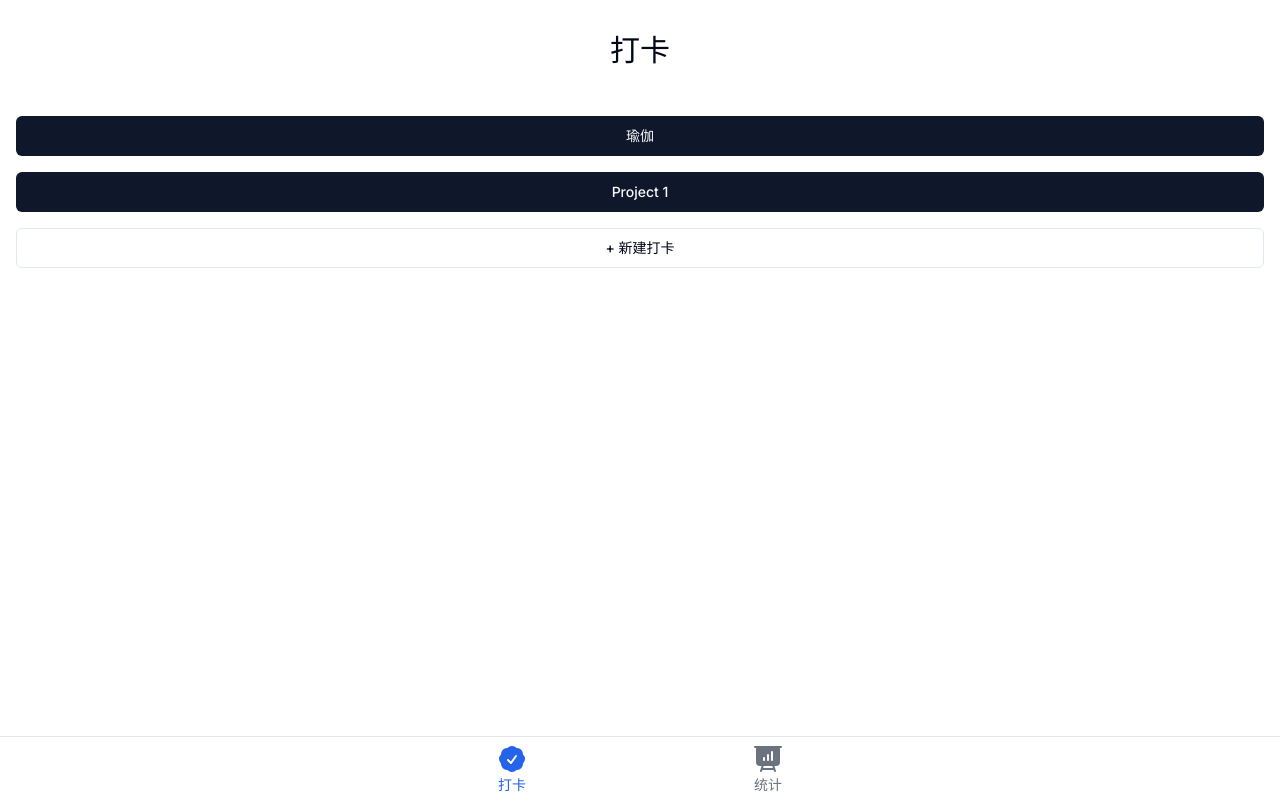
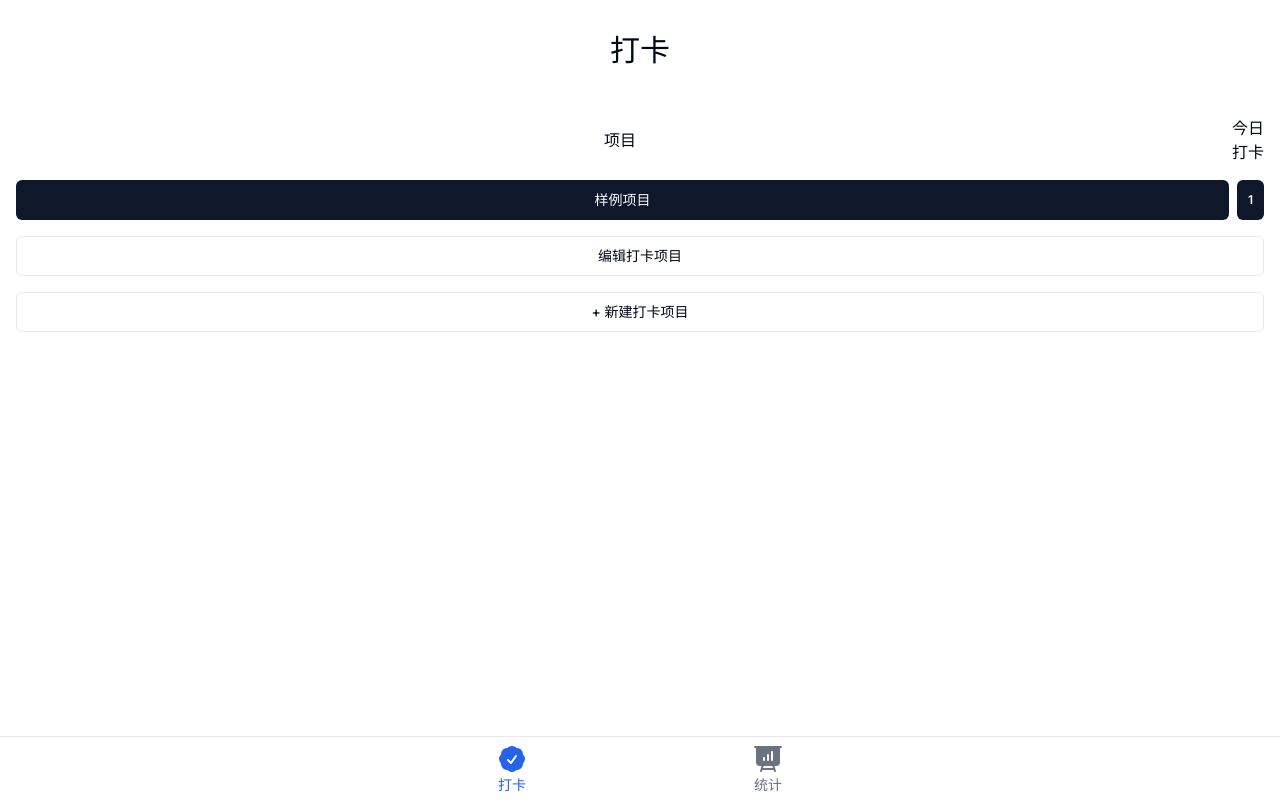
Before and after one commit to goot4/my-daka-app, a Next.js app: page / in a window 1280 px wide. Built offline with nearby package versions, Linux system fonts and the light colour scheme.

Commit message:
crud userData finished

```diff
--- a/app/page.tsx
+++ b/app/page.tsx
@@ -1,12 +1,19 @@
 'use client';
-import {getData, mockData, saveData, UserData} from "@/lib/data";
+import {getData, mockData, ProjectData, saveData, UserData} from "@/lib/data";
 import DakaEditor from "@/components/dakaEditor";
+import NewProjectEditor from "@/components/newProjectEditor";
+import {useEffect, useState} from "react";
+import {Button} from "@/components/ui/button";
 import ProjectEditor from "@/components/projectEditor";
-import {useEffect, useState} from "react";
+import {Badge} from "@/components/ui/badge";
+import {Separator} from "@/components/ui/separator";
+import {Analysis} from "@/lib/analysis";
 
 
 export default function Home() {
   const [userData, setUserData] = useState<UserData>(mockData)
+  const [isEditing, setIsEditing] = useState<boolean>(false)
+
   useEffect(() => {
     setUserData(getData())
     console.log(userData)
@@ -14,10 +21,108 @@ export default function Home() {
   return (
     <main className="flex flex-col justify-center items-stretch w-full space-y-4">
       <h1 className={"my-8 text-3xl text-center"}>打卡</h1>
+      <div className={"flex text-center"}>
+        <p className={"ml-4 mr-2 grow flex items-center justify-center"}>项目</p>
+        <p className={"mr-4"}>今日<br/>打卡</p>
+      </div>
       {userData.projects.map(project => {
-        return (<DakaEditor key={project.id} project={project} />)
+        if(!isEditing){
+          return (
+            <div key={project.id} className={"flex flex-row"}>
+              <DakaEditor project={project} dakaHandler={dakaHandler}/>
+              <Badge className={"mr-4 rounded-md"}>{Analysis.timesForToday(project)}</Badge>
+            </div>
+          )
+        }else{
+          return (<ProjectEditor key={project.id} project={project}
+                                 renameHandler={projectRenameHandler} projectDeleteHandler={projectDeleteHandler}/>)
+        }
       })}
-      <ProjectEditor/>
+      <Button variant={"outline"} className={"mx-4"}
+      onClick={editProjectsHandler}>{isEditing? '完成':'编辑打卡项目'}</Button>
+      {!isEditing && <NewProjectEditor newProjectSubmittedHandler={newProjectSubmittedHandler}/>}
     </main>
   );
+
+  function dakaHandler(editedProject: ProjectData, date: Date, description: string) {
+    const newLog = { date: date.getTime(), description}
+    const updatedUserData: UserData = {
+      ...userData,
+      projects: userData.projects.map(project =>{
+        if(project.id === editedProject.id){
+          return {
+            ...project,
+            logs: [ ...project.logs, newLog]
+          }
+        }
+        return project
+      })
+    }
+    saveData(updatedUserData)
+    setUserData(updatedUserData)
+  }
+
+  function editProjectsHandler(){
+    setIsEditing(!isEditing)
+  }
+
+  function projectRenameHandler(editedProject: ProjectData, newName:string){
+    // 同名检测
+    let exist = false
+    userData.projects.forEach(project=>{
+      if(project.name === newName && project.id !== editedProject.id){
+        exist = true
+      }
+    })
+    if(exist) return alert("同名打卡项目已存在")
+
+    const newProject: ProjectData = {
+      id: newName,
+      name: newName,
+      logs: []
+    }
+    const updatedUserData: UserData = {
+      ...userData,
+      projects: userData.projects.map(project=>{
+        if(project.id === editedProject.id){
+          return newProject
+        }
+        return project
+      })
+    }
+    saveData(updatedUserData)
+    setUserData(updatedUserData)
+  }
+
+  function newProjectSubmittedHandler(projectName: string) {
+    // 同名检测
+    let exist = false
+    userData.projects.forEach(project=>{
+      if(project.name === projectName){
+        exist = true
+      }
+    })
+    if(exist) return alert("同名打卡项目已存在")
+
+    const newProject: ProjectData = {
+      id: projectName,
+      name: projectName,
+      logs: []
+    }
+    const updatedUserData: UserData = {
+      ...userData,
+      projects: [ ...userData.projects, newProject ]
+    }
+    saveData(updatedUserData)
+    setUserData(updatedUserData)
+  }
+
+  function projectDeleteHandler(deletedProject:ProjectData){
+    const updatedUserData: UserData = {
+      ...userData,
+      projects: userData.projects.filter(project=> project.id !== deletedProject.id)
+    }
+    saveData(updatedUserData)
+    setUserData(updatedUserData)
+  }
 }
--- a/components/dakaEditor.tsx
+++ b/components/dakaEditor.tsx
@@ -18,25 +18,29 @@ import {ProjectData} from "@/lib/data";
 import * as React from "react";
 import {ChangeEvent} from "react";
 
-export default function DakaEditor({project}: {project: ProjectData}) {
+interface Props {
+  project: ProjectData,
+  dakaHandler: (project: ProjectData, date:Date, description: string)=> void
+}
+export default function DakaEditor({project, dakaHandler}: Props) {
   const [date, setDate] = React.useState<Date>(new Date())
-  const [log, setLog] = React.useState("")
+  const [description, setDescription] = React.useState("")
   const changeDate = (value:Date) => {
     setDate(value)
   }
   const changeLogHandler = (event: ChangeEvent<HTMLTextAreaElement>)=>{
-    setLog(event.target.value)
+    setDescription(event.target.value)
   }
   const enterDrawerHandler = () =>{
     setDate(new Date())
+    setDescription("")
   }
   const submitHandler = ()=>{
-    console.log(date)
-    console.log(log)
+    dakaHandler(project, date, description)
   }
   return (
     <Drawer>
-      <DrawerTrigger asChild><Button onClick={enterDrawerHandler} className={"mx-4"}>{project.name}</Button></DrawerTrigger>
+      <DrawerTrigger asChild><Button onClick={enterDrawerHandler} className={"grow ml-4 mr-2"}>{project.name}</Button></DrawerTrigger>
       <DrawerContent>
         <DrawerHeader>
           <DrawerTitle>{project.name}</DrawerTitle>
@@ -44,7 +48,7 @@ export default function DakaEditor({project}: {project: ProjectData}) {
         </DrawerHeader>
         <div className={"flex flex-col items-center mx-4 space-y-4"}>
           <DatePicker date={date} changeDate={changeDate}/>
-          <Textarea onChange={changeLogHandler} placeholder={'这次打卡有什么需要记录的内容吗?'} className={""}/>
+          <Textarea value={description} onChange={changeLogHandler} placeholder={'这次打卡有什么需要记录的内容吗?'} className={""}/>
         </div>
 
         <DrawerFooter>
--- /dev/null
+++ b/components/newProjectEditor.tsx
@@ -0,0 +1,56 @@
+'use client';
+
+import {
+  Drawer,
+  DrawerClose,
+  DrawerContent,
+  DrawerDescription,
+  DrawerFooter,
+  DrawerHeader,
+  DrawerTitle,
+  DrawerTrigger,
+} from "@/components/ui/drawer"
+import {Button} from "@/components/ui/button";
+
+import * as React from "react";
+import {Input} from "@/components/ui/input";
+import {ChangeEvent} from "react";
+
+export default function NewProjectEditor({newProjectSubmittedHandler}:
+                                           {newProjectSubmittedHandler: (projectName:string)=>void}) {
+  const [projectName, setProjectName] = React.useState("");
+
+  const nameChangeHandler = (event: ChangeEvent<HTMLInputElement>)=> {
+    setProjectName(event.target.value)
+  }
+  const enterDrawerHandler = () =>{
+    setProjectName('')
+  }
+  const submitHandler = ()=>{
+    newProjectSubmittedHandler(projectName)
+  }
+  return (
+    <Drawer>
+      <DrawerTrigger asChild>
+        <Button variant={"outline"} onClick={enterDrawerHandler} className={"mx-4"}>
+          + 新建打卡项目
+        </Button>
+      </DrawerTrigger>
+      <DrawerContent>
+        <DrawerHeader>
+          <DrawerTitle>新建打卡项目</DrawerTitle>
+          <DrawerDescription>编辑打卡名称</DrawerDescription>
+        </DrawerHeader>
+        <div className={"flex flex-col items-center mx-4 space-y-4"}>
+          <Input value={projectName} onChange={nameChangeHandler} placeholder={"输入打卡名称"}/>
+        </div>
+
+        <DrawerFooter>
+          <DrawerClose asChild><Button onClick={submitHandler} disabled={projectName===''}>提交</Button></DrawerClose>
+          <DrawerClose asChild><Button variant="outline">取消</Button></DrawerClose>
+        </DrawerFooter>
+      </DrawerContent>
+    </Drawer>
+
+  )
+}
--- a/components/projectEditor.tsx
+++ b/components/projectEditor.tsx
@@ -10,42 +10,57 @@ import {
   DrawerTitle,
   DrawerTrigger,
 } from "@/components/ui/drawer"
+import { Trash2 } from 'lucide-react';
 import {Button} from "@/components/ui/button";
 
 import * as React from "react";
 import {Input} from "@/components/ui/input";
 import {ChangeEvent} from "react";
+import {ProjectData} from "@/lib/data";
 
-export default function ProjectEditor() {
+interface Props {
+  project: ProjectData,
+  renameHandler: (project: ProjectData, newName: string) => void
+  projectDeleteHandler: (project: ProjectData) => void
+}
+
+export default function ProjectEditor({project, renameHandler, projectDeleteHandler}: Props) {
   const [projectName, setProjectName] = React.useState("");
 
   const nameChangeHandler = (event: ChangeEvent<HTMLInputElement>)=> {
     setProjectName(event.target.value)
   }
   const enterDrawerHandler = () =>{
-    setProjectName('')
+    setProjectName(project.name)
   }
   const submitHandler = ()=>{
-    console.log(projectName)
+    console.log('重命名'+ projectName)
+    renameHandler(project, projectName)
   }
+  const deleteHandler = () => {
+    projectDeleteHandler(project)
+  }
+
   return (
     <Drawer>
       <DrawerTrigger asChild>
-        <Button variant={"outline"} onClick={enterDrawerHandler} className={"mx-4"}>
-          + 新建打卡
+        <Button onClick={enterDrawerHandler} className={"mx-4"}>
+          编辑: {project.name}
         </Button>
       </DrawerTrigger>
       <DrawerContent>
         <DrawerHeader>
-          <DrawerTitle>新建打卡</DrawerTitle>
-          <DrawerDescription>编辑打卡名称</DrawerDescription>
+          <DrawerTitle>{project.name}</DrawerTitle>
+          <DrawerDescription>编辑打卡项目</DrawerDescription>
+          <Button variant={"destructive"} size={"icon"} className={"absolute top-10 right-4"} onClick={deleteHandler}><Trash2 /></Button>
         </DrawerHeader>
         <div className={"flex flex-col items-center mx-4 space-y-4"}>
-          <Input value={projectName} onChange={nameChangeHandler} placeholder={"输入打卡名称"}/>
+          <label className={"place-self-start"}>打卡项目重命名</label>
+          <Input value={projectName} onChange={nameChangeHandler} placeholder={"输入打卡项目名称"}/>
         </div>
 
         <DrawerFooter>
-          <DrawerClose asChild><Button onClick={submitHandler} disabled={projectName===''}>提交</Button></DrawerClose>
+          <DrawerClose asChild><Button onClick={submitHandler} disabled={projectName===''}>确定</Button></DrawerClose>
           <DrawerClose asChild><Button variant="outline">取消</Button></DrawerClose>
         </DrawerFooter>
       </DrawerContent>
--- a/components/statistics/logsDrawer.tsx
+++ b/components/statistics/logsDrawer.tsx
@@ -23,14 +23,12 @@ export default function LogsDrawer({project}: {project: ProjectData}) {
 
         <div className={"flex flex-col space-y-4"}>
           {project.logs.map((log, index)=>{
-            if(log.description.length > 0){
             return (
               <p key={index} className={"border-2 p-2"}>
                 {log.description}
                 <span className={"float-right text-sm"}>{format(log.date, "PPP")}</span>
               </p>
             )
-            }
           })}
         </div>
         <DrawerFooter>
--- /dev/null
+++ b/components/ui/badge.tsx
@@ -0,0 +1,36 @@
+import * as React from "react"
+import { cva, type VariantProps } from "class-variance-authority"
+
+import { cn } from "@/lib/utils"
+
+const badgeVariants = cva(
+  "inline-flex items-center rounded-full border px-2.5 py-0.5 text-xs font-semibold transition-colors focus:outline-none focus:ring-2 focus:ring-ring focus:ring-offset-2",
+  {
+    variants: {
+      variant: {
+        default:
+          "border-transparent bg-primary text-primary-foreground hover:bg-primary/80",
+        secondary:
+          "border-transparent bg-secondary text-secondary-foreground hover:bg-secondary/80",
+        destructive:
+          "border-transparent bg-destructive text-destructive-foreground hover:bg-destructive/80",
+        outline: "text-foreground",
+      },
+    },
+    defaultVariants: {
+      variant: "default",
+    },
+  }
+)
+
+export interface BadgeProps
+  extends React.HTMLAttributes<HTMLDivElement>,
+    VariantProps<typeof badgeVariants> {}
+
+function Badge({ className, variant, ...props }: BadgeProps) {
+  return (
+    <div className={cn(badgeVariants({ variant }), className)} {...props} />
+  )
+}
+
+export { Badge, badgeVariants }
--- /dev/null
+++ b/components/ui/separator.tsx
@@ -0,0 +1,31 @@
+"use client"
+
+import * as React from "react"
+import * as SeparatorPrimitive from "@radix-ui/react-separator"
+
+import { cn } from "@/lib/utils"
+
+const Separator = React.forwardRef<
+  React.ElementRef<typeof SeparatorPrimitive.Root>,
+  React.ComponentPropsWithoutRef<typeof SeparatorPrimitive.Root>
+>(
+  (
+    { className, orientation = "horizontal", decorative = true, ...props },
+    ref
+  ) => (
+    <SeparatorPrimitive.Root
+      ref={ref}
+      decorative={decorative}
+      orientation={orientation}
+      className={cn(
+        "shrink-0 bg-border",
+        orientation === "horizontal" ? "h-[1px] w-full" : "h-full w-[1px]",
+        className
+      )}
+      {...props}
+    />
+  )
+)
+Separator.displayName = SeparatorPrimitive.Root.displayName
+
+export { Separator }
--- a/lib/analysis.ts
+++ b/lib/analysis.ts
@@ -1,31 +1,48 @@
 import {ProjectData} from "@/lib/data"
 
 export class Analysis {
-  sortedLogs: { date: Date, description:string }[];
+  sortedLogs: { date: number, description:string }[];
   constructor(projectData: ProjectData) {
     this.sortedLogs = projectData.logs.toSorted((a,b)=>
       a.date - b.date).map(log => {
-        return { date: new Date(log.date), description: log.description }
+        return { date: log.date, description: log.description }
     })
-    console.log(this.sortedLogs)
+    console.log(this.sortedLogs.map(log=> {
+      return { date:new Date(log.date), description:log.description}
+      })
+    )
+  }
+
+
+  static timesForToday( project: ProjectData ) {
+    let today = this.timeStampInDay(new Date().getTime())
+    console.log(today)
+    let count=0
+    project.logs.forEach((log)=> {
+      console.log(this.timeStampInDay(log.date))
+      if(this.timeStampInDay(log.date)===today){
+        count++
+      }
+    })
+    return count
   }
 
   isEmpty() {
     return this.sortedLogs.length === 0;
   }
   startDate(): Date {
-    return this.sortedLogs[0].date
+    return new Date(this.sortedLogs[0].date)
   }
   finalDate(): Date {
-    return this.sortedLogs[this.sortedLogs.length-1].date
+    return new Date(this.sortedLogs[this.sortedLogs.length-1].date)
   }
   totalDays(): number {
     let count=0
     let cur = -1
     this.sortedLogs.forEach((log)=> {
-      if(cur !== log.date.getTime()){
+      if(cur !== Analysis.timeStampInDay(log.date)){
         count++
-        cur = log.date.getTime()
+        cur = Analysis.timeStampInDay(log.date)
       }
     })
     return count
@@ -33,24 +50,24 @@ export class Analysis {
   highestStreak(): number {
     let maxCount= 1, count = 1, cur = -1
     this.sortedLogs.forEach((log)=> {
-      if(cur === log.date.getTime()){
+      if(cur === Analysis.timeStampInDay(log.date)){
         return
       }
-      if(cur + 24*60*60*1000 === log.date.getTime()){
-        cur = log.date.getTime()
+      if(cur + 1 === Analysis.timeStampInDay(log.date)){
+        cur = Analysis.timeStampInDay(log.date)
         count++
         return
       }
       maxCount = maxCount>count? maxCount:count
       count = 1
-      cur = log.date.getTime()
+      cur = Analysis.timeStampInDay(log.date)
     })
     return maxCount
   }
   timesForMonth(year:number, monthIndex:number): number {
     let count=0
     this.sortedLogs.forEach((log)=>{
-      if(log.date.getFullYear()===year && log.date.getMonth()===monthIndex){
+      if(new Date(log.date).getFullYear()===year && new Date(log.date).getMonth()===monthIndex){
         count++
       }
     })
@@ -59,10 +76,15 @@ export class Analysis {
   timesForDate(date: Date): number {
     let count=0
     this.sortedLogs.forEach((log)=> {
-      if(log.date.getTime()===date.getTime()){
+      if(Analysis.timeStampInDay(log.date)===Analysis.timeStampInDay(date.getTime())){
         count++
       }
     })
     return count
   }
+
+  // Helper
+  static timeStampInDay(timeStamp: number){
+    return Math.floor(timeStamp/(24*60*60*1000))
+  }
 }
--- a/lib/data.ts
+++ b/lib/data.ts
@@ -13,8 +13,8 @@ export const mockData: UserData = {
   id: "mock",
   projects: [
     {
-      id: 'yujia',
-      name: '瑜伽',
+      id: '样例项目',
+      name: '样例项目',
       logs: [
         {date: new Date(2024,3,7).getTime(), description: ''},
         {date: new Date(2024,3,8).getTime(), description: ''},
@@ -24,14 +24,9 @@ export const mockData: UserData = {
         {date: new Date(2024,4,1).getTime(), description: 'other content'},
         {date: new Date(2024,4,10).getTime(), description: 'other content'},
         {date: new Date(2024,4,11).getTime(), description: 'other content'},
+        {date: new Date(2024,5,11).getTime(), description: 'other content'},
+        {date: new Date(2024,5,12).getTime(), description: 'other content'},
       ]
-    },
-    {
-      id: 'project 1',
-      name: 'Project 1',
-      logs: [
-        {date: new Date(2024,3,7).getTime(), description: ''},
-        {date: new Date(2024,4,1).getTime(), description: 'some content'}]
     },
   ]
 }
--- a/package.json
+++ b/package.json
@@ -15,6 +15,7 @@
     "@radix-ui/react-popover": "^1.0.7",
     "@radix-ui/react-radio-group": "^1.1.3",
     "@radix-ui/react-select": "^2.0.0",
+    "@radix-ui/react-separator": "^1.0.3",
     "@radix-ui/react-slot": "^1.0.2",
     "class-variance-authority": "^0.7.0",
     "clsx": "^2.1.1",
```
Also changed, not shown: 1 other file (tests, documents, lock files or other folders). Lines whose indentation alone changed are shown as unchanged.
